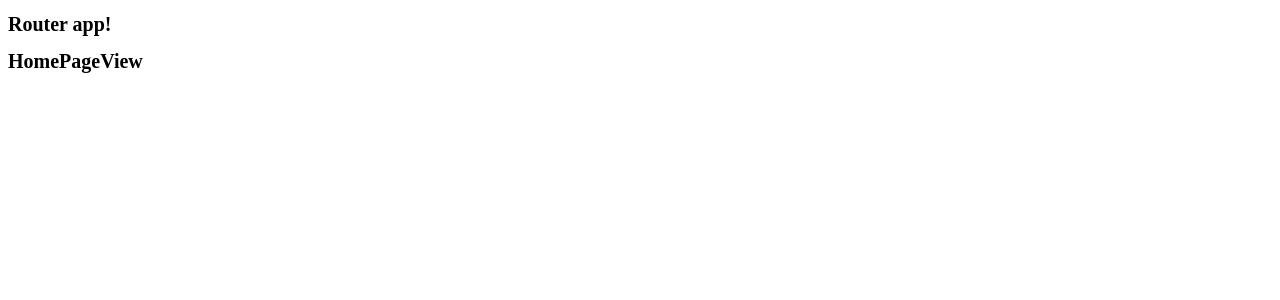
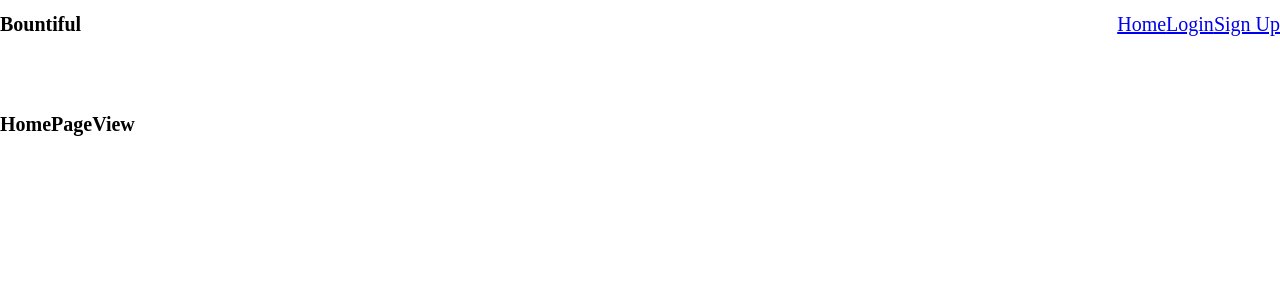
Before and after one commit to remarkable-story/Kieran-Vieira-Front-End, a React (Create React App) app: page / in a window 1280 px wide. Shown: the top 300 px of the page. Built offline with nearby package versions, Linux system fonts and the light colour scheme.

Commit message:
Added navbar

```diff
--- a/src/App.css
+++ b/src/App.css
@@ -2,3 +2,7 @@ html{
   font-size: 62.5%;
   box-sizing: border-box;
 }
+
+body{
+  margin: unset;
+}
--- a/src/App.js
+++ b/src/App.js
@@ -1,6 +1,7 @@
 import React, { Component } from 'react';
 import { Route } from 'react-router'
 
+import Navigation from './components/Navigation/Navigation'
 import HomePageView from './views/HomePageView';
 import LoginPageView from './views/LoginPageView';
 import SignUpView from './views/SignUpView';
@@ -10,7 +11,7 @@ class App extends Component {
   render() {
     return (
       <div className="App">
-        <h1>Router app!</h1>
+        <Navigation />
         <Route exact path='/' component={HomePageView}/>
         <Route path='/login' component={LoginPageView}/>
         <Route path='/sign-up' component={SignUpView}/>
--- /dev/null
+++ b/src/components/Navigation/Navigation.js
@@ -0,0 +1,30 @@
+import React from 'react';
+import { NavLink } from 'react-router-dom'
+import styled from 'styled-components'
+
+const NavBar = styled.div`
+    display: flex;
+    justify-content: space-between;
+    align-items: baseline;
+    height: 100px;
+    a{
+        font-size: 2rem;
+    }
+`;
+
+const Navigation = props => {
+    return(
+        <NavBar>
+            <div className="nav-left">
+                <h1>Bountiful</h1>
+            </div>
+            <div className="nav-right">
+                <NavLink exact to="/">Home</NavLink>
+                <NavLink to="/login">Login</NavLink>
+                <NavLink to="/sign-up">Sign Up</NavLink>
+            </div>
+        </NavBar>
+    )
+}
+
+export default Navigation
```
